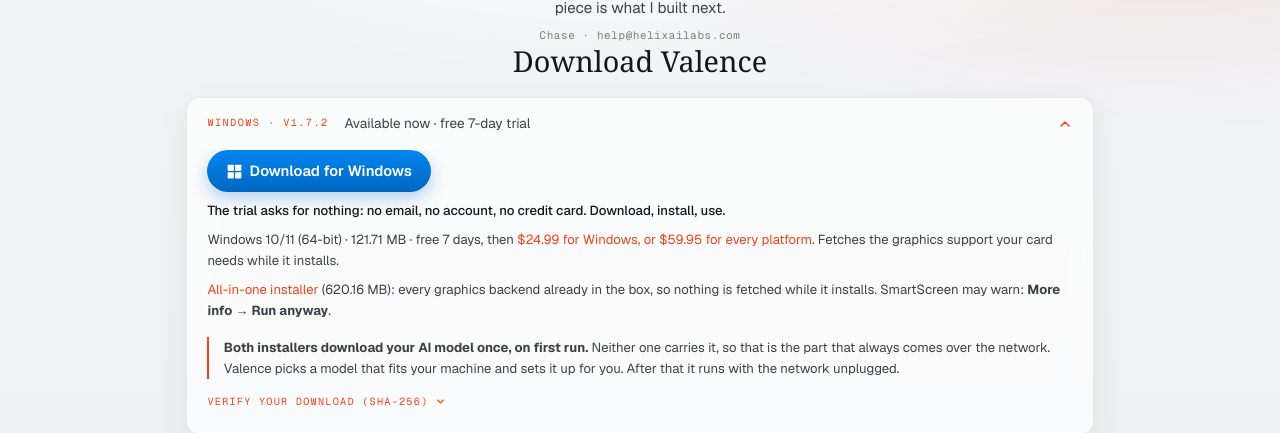
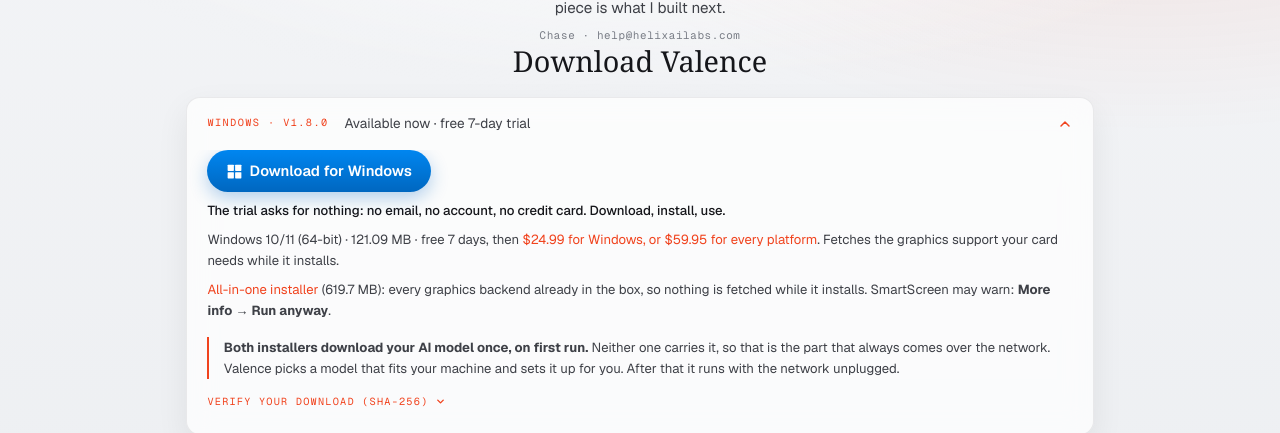
Before and after one commit to HelixAILabs/Valence, a Jekyll site: the page built from index.html, in a window 1280 px wide and 900 px high, scrolled down 10127 px. Shown: the part 144-577 px from the top of the window. Built offline with Jekyll 4.4.1, drawn with Linux system fonts in a browser that asks for light colours; some web fonts are replaced; some of the changed text lies outside the part shown.

Commit message:
Publish Valence 1.8.0: version, sizes, SHA-256s, release row, post, version.json flavors (deploy.py --build: DEPLOYED AND VERIFIED, 173 files)
Co-Authored-By: Claude Opus 5.5 <noreply@anthropic.com>
Claude-Session: https://claude.ai/code/session_01G5scU6KC7pYhU3Z9pDWzfZ

```diff
--- a/_config.yml
+++ b/_config.yml
@@ -40,10 +40,10 @@ valence_buy_page: "/buy.html"
 valence_buy_url: "https://buy.stripe.com/4gMdR31yQadY1E4d2beAg01"
 valence_buy_url_windows: "https://buy.stripe.com/fZu9AN91i0DofuU2nxeAg02"
 
-valence_version: 1.7.2
-valence_date: September 3, 2026
-valence_slim_mb: 121.71
-valence_full_mb: 620.16
+valence_version: 1.8.0
+valence_date: October 5, 2026
+valence_slim_mb: 121.09
+valence_full_mb: 619.7
 
 # Jekyll skips dotfiles by default, but .htaccess is a real web-server file that
 # must ship: it carries the 301s for the retired doc URLs and the ErrorDocument
--- a/_data/releases.yml
+++ b/_data/releases.yml
@@ -1,6 +1,12 @@
 # Release index. One row per shipped build. The narrative posts still live in _posts.
 # Regenerate rather than hand-edit when adding a release.
 releases:
+  - version: "1.8.0"
+    date: 2026-10-05
+    family: "1.8"
+    platform: "Windows"
+    summary: "See how answers are made"
+    url: "/2026/10/05/valence-1-8-0.html"
   - version: "1.5.18 alpha"
     date: 2026-10-04
     family: "android-1.5"
--- a/_includes/downloads.html
+++ b/_includes/downloads.html
@@ -17,7 +17,7 @@
         <p><a href="https://github.com/HelixAILabs/Valence/releases/download/v{{ site.valence_version }}/Valence-{{ site.valence_version }}.msi">All-in-one installer</a> ({{ site.valence_full_mb }} MB): every graphics backend already in the box, so nothing is fetched while it installs. SmartScreen may warn: <strong>More info → Run anyway</strong>.</p>
         <p class="dl-model"><b>Both installers download your AI model once, on first run.</b> Neither one carries it, so that is the part that always comes over the network. Valence picks a model that fits your machine and sets it up for you. After that it runs with the network unplugged.</p>
         <button class="toggle" data-sha aria-expanded="false" aria-controls="sha-win">Verify your download (SHA-256)<svg class="chev" width="11" height="11" viewBox="0 0 24 24" fill="none" stroke="currentColor" stroke-width="3" stroke-linecap="round" stroke-linejoin="round" aria-hidden="true"><path d="M6 9l6 6 6-6"/></svg></button>
-        <div class="disc sha" id="sha-win" data-open="false"><div class="disc-in"><p class="sha-body">Slim: 0ADB8056AE7C78315C4F7BEECA0ABF73ADDE60767773AC24B3072C89B8440164<br>All-in-one: 5EC8C36B146DACEB1F9289CEDD78F2CF40804EE9E56680B21E4DA3C5892F7958</p></div></div>
+        <div class="disc sha" id="sha-win" data-open="false"><div class="disc-in"><p class="sha-body">Slim: A039F09306F6BB490D1736D5DDF1A2CEC64156CB212B37ACF8C3FDB4D5C62829<br>All-in-one: 23C7FB290DA1B4290FE51117C85111469EC8A9D1D4BD61BCD0EA2D76F17E2F6D</p></div></div>
       </div></div>
     </div>
 
```
Also changed, not shown: _posts/2026-10-05-valence-1-8-0.md (added, +32 -0 lines), version.json (+10 -10 lines).
